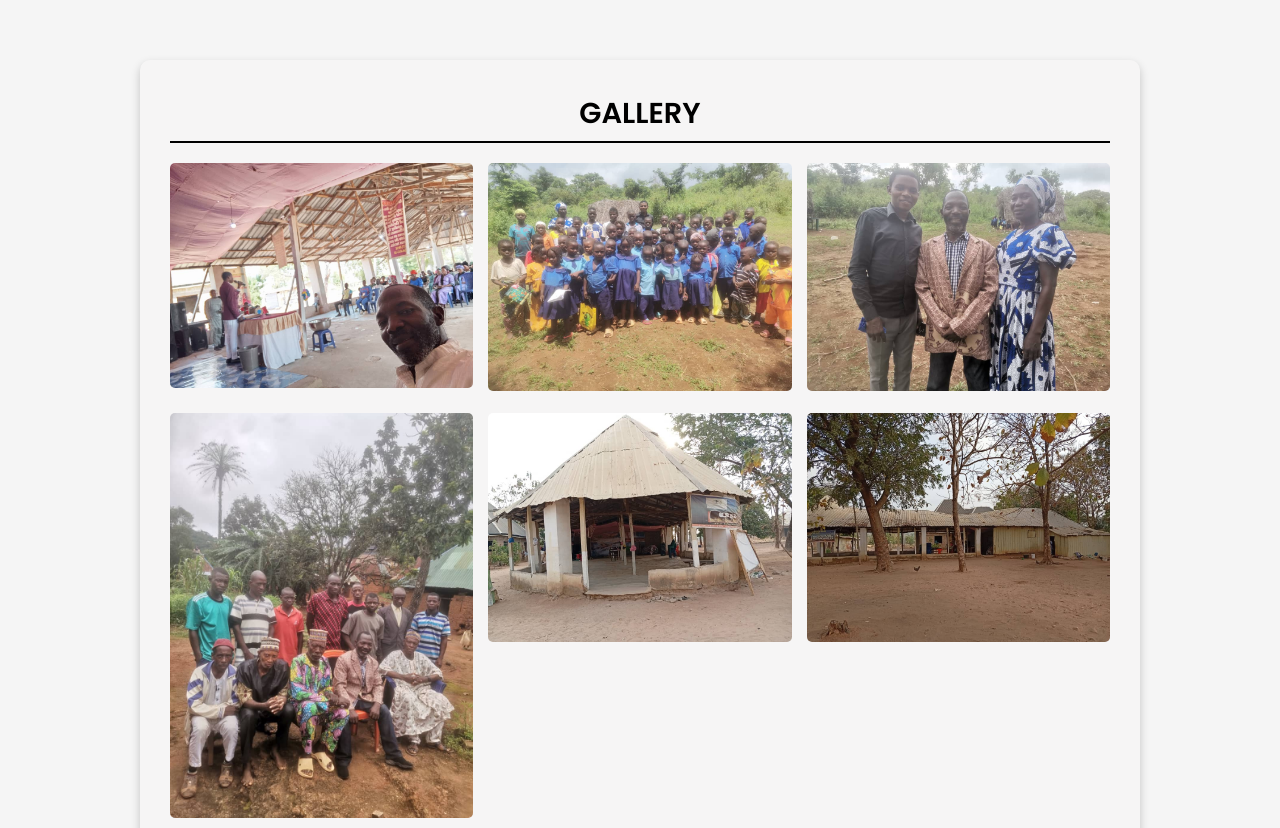
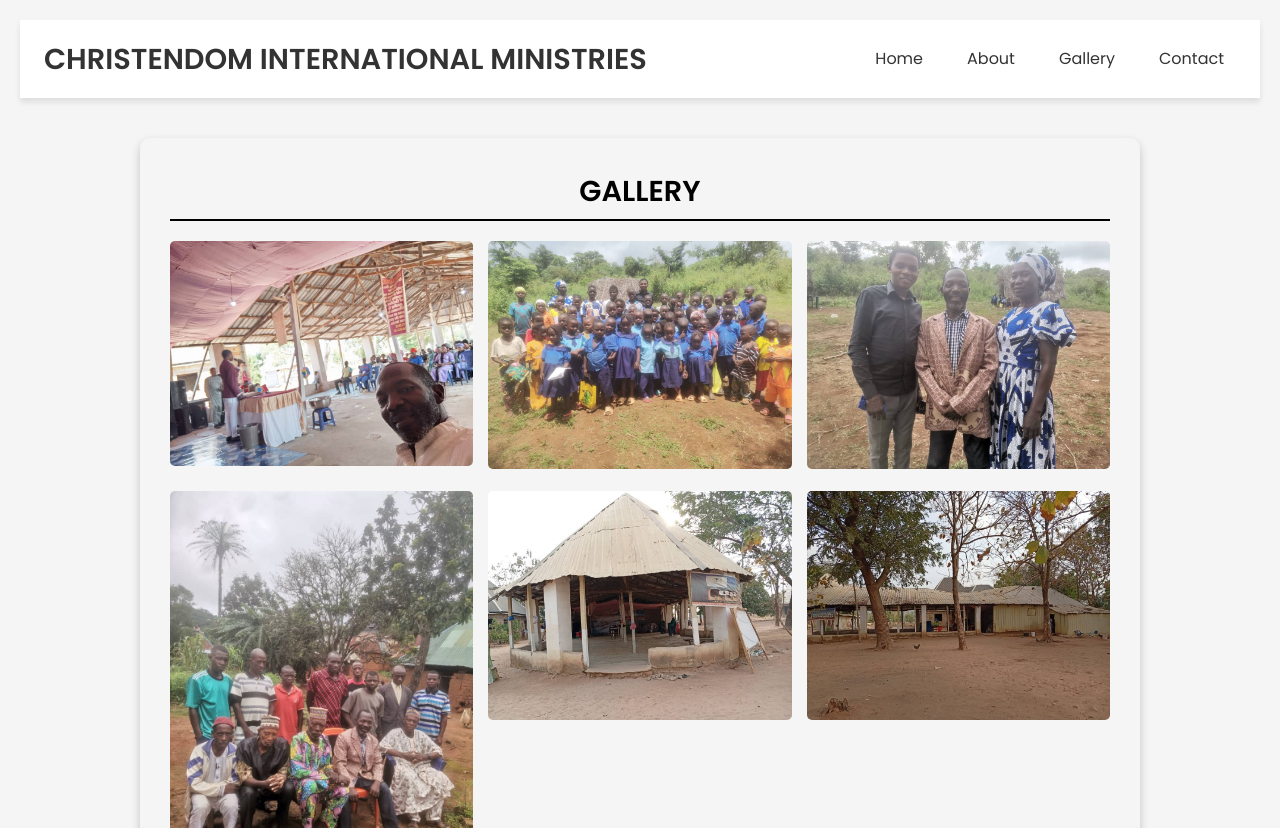
Before and after one commit to Chrstphr9/Church-Site-DEL-, a plain HTML site: page gallery.html in a window 1280 px wide. Shown: the top 828 px of the page. Drawn offline with nearby package versions, Linux system fonts and the light colour scheme.

Commit message:
`Added navigation bar and lightbox script to gallery.html`

```diff
--- a/gallery.html
+++ b/gallery.html
@@ -4,9 +4,32 @@
     <meta charset="UTF-8">
     <meta name="viewport" content="width=device-width, initial-scale=1.0">
     <link rel="stylesheet" href="style.css">
+    <script src="script.js" defer></script>
+    <script src="https://cdnjs.cloudflare.com/ajax/libs/lightbox2/2.11.3/js/lightbox.min.js"></script>
     <title>Gallery</title>
 </head>
 <body>
+    <div class="container">
+    <!-- Logo / Title -->
+    <div class="header">
+      <h1 class="title">CHRISTENDOM INTERNATIONAL MINISTRIES</h1>
+
+      <nav class="navbar">
+          <!-- Hamburger Menu (Hidden on Desktop, Visible on Mobile) -->
+          <button class="menu-icon">
+              <i class="fa-solid fa-bars"></i>
+              <!-- <i class="fa-solid fa-xmark"></i> -->
+          </button>
+
+          <!-- Navigation Links -->
+          <ul class="nav-links">
+              <li><a href="#">Home</a></li>
+              <li><a href="#">About</a></li>
+              <li><a href="gallery.html">Gallery</a></li>
+              <li><a href="#">Contact</a></li>
+          </ul>
+      </nav>
+  </div>
     <section class="gallery">
         <h2 class="section-title">Gallery</h2>
         <div class="gallery-container">
```
